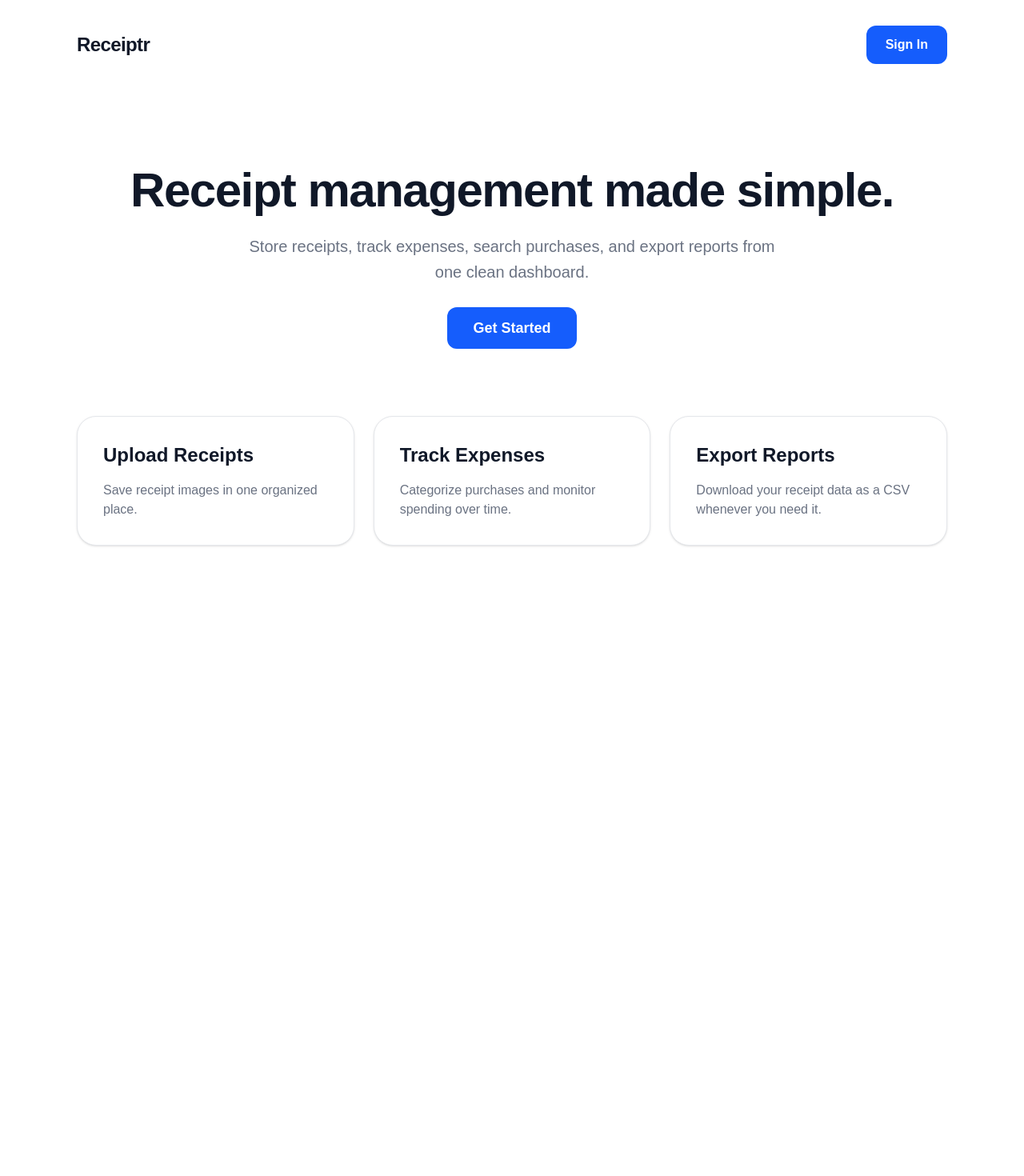
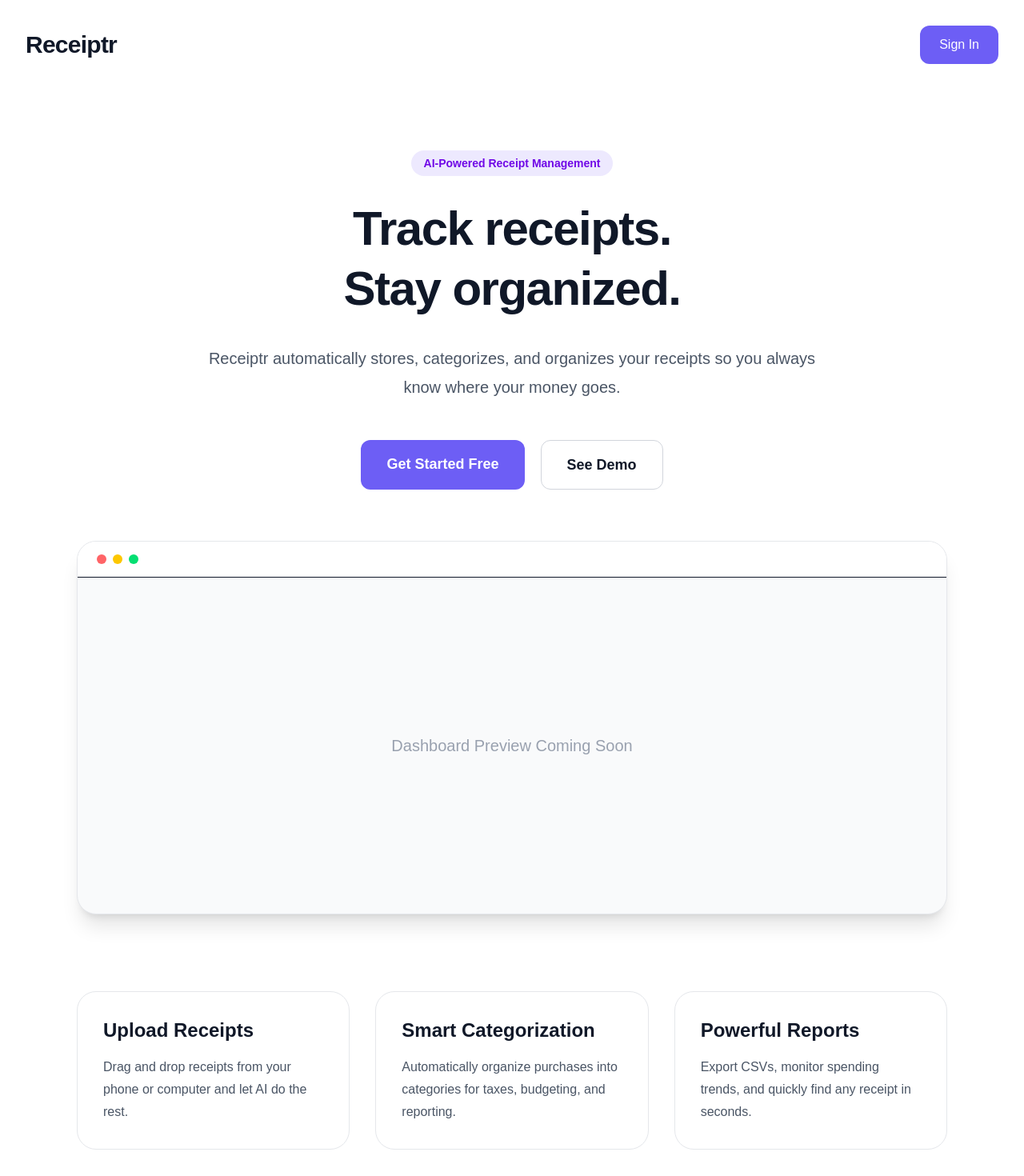
Before and after one commit to christianmvasquez/ReceiptVault, a Next.js app: page / in a window 1280 px wide. Shown: the top 1470 px of the page at 80% size. Before the commit the page ends 800 px from the top, so only its background shows below. Built offline with nearby package versions, Linux system fonts and the light colour scheme.

Commit message:
Update Receiptr homepage

```diff
--- a/app/page.tsx
+++ b/app/page.tsx
@@ -3,59 +3,118 @@ import Link from "next/link";
 export default function Home() {
   return (
     <main className="min-h-screen bg-white text-gray-900">
-      <nav className="mx-auto flex max-w-6xl items-center justify-between px-8 py-8">
-        <h1 className="text-2xl font-bold tracking-tight">Receiptr</h1>
+
+      {/* Navbar */}
+      <nav className="mx-auto flex max-w-7xl items-center justify-between px-8 py-8">
+        <h1 className="text-3xl font-bold tracking-tight">
+          Receiptr
+        </h1>
 
         <Link
           href="/login"
-          className="rounded-xl bg-blue-600 px-6 py-3 font-semibold text-white hover:bg-blue-700"
+          className="rounded-xl bg-[#6D5EF5] px-6 py-3 font-medium text-white transition hover:bg-[#5B4CF0]"
         >
           Sign In
         </Link>
       </nav>
 
-      <section className="mx-auto max-w-5xl px-8 py-24 text-center">
-        <h2 className="text-6xl font-bold tracking-tight">
-          Receipt management made simple.
+      {/* Hero */}
+      <section className="mx-auto max-w-6xl px-8 pt-20 pb-16 text-center">
+
+        <span className="rounded-full bg-violet-100 px-4 py-2 text-sm font-semibold text-violet-700">
+          AI-Powered Receipt Management
+        </span>
+
+        <h2 className="mt-8 text-6xl font-extrabold leading-tight tracking-tight">
+          Track receipts.
+          <br />
+          Stay organized.
         </h2>
 
-        <p className="mx-auto mt-6 max-w-2xl text-xl leading-8 text-gray-500">
-          Store receipts, track expenses, search purchases, and export reports
-          from one clean dashboard.
+        <p className="mx-auto mt-8 max-w-3xl text-xl leading-9 text-gray-600">
+          Receiptr automatically stores, categorizes, and organizes your
+          receipts so you always know where your money goes.
         </p>
 
-        <div className="mt-10">
+        <div className="mt-12 flex justify-center gap-5">
+
           <Link
             href="/login"
-            className="rounded-xl bg-blue-600 px-8 py-4 text-lg font-semibold text-white hover:bg-blue-700"
+            className="rounded-xl bg-[#6D5EF5] px-8 py-4 text-lg font-semibold text-white transition hover:bg-[#5B4CF0]"
           >
-            Get Started
+            Get Started Free
           </Link>
+
+          <button className="rounded-xl border border-gray-300 px-8 py-4 text-lg font-semibold hover:bg-gray-50">
+            See Demo
+          </button>
+
         </div>
+
       </section>
 
-      <section className="mx-auto grid max-w-6xl gap-6 px-8 pb-24 md:grid-cols-3">
-        <div className="rounded-3xl border border-gray-200 bg-white p-8 shadow-sm">
-          <h3 className="text-2xl font-semibold">Upload Receipts</h3>
-          <p className="mt-4 text-gray-500">
-            Save receipt images in one organized place.
-          </p>
+      {/* Dashboard Preview */}
+
+      <section className="mx-auto max-w-6xl px-8">
+
+        <div className="overflow-hidden rounded-3xl border border-gray-200 bg-gray-50 shadow-xl">
+
+          <div className="flex items-center gap-2 border-b bg-white px-6 py-4">
+            <div className="h-3 w-3 rounded-full bg-red-400"></div>
+            <div className="h-3 w-3 rounded-full bg-yellow-400"></div>
+            <div className="h-3 w-3 rounded-full bg-green-400"></div>
+          </div>
+
+          <div className="flex h-[420px] items-center justify-center text-gray-400 text-xl">
+            Dashboard Preview Coming Soon
+          </div>
+
         </div>
 
-        <div className="rounded-3xl border border-gray-200 bg-white p-8 shadow-sm">
-          <h3 className="text-2xl font-semibold">Track Expenses</h3>
-          <p className="mt-4 text-gray-500">
-            Categorize purchases and monitor spending over time.
+      </section>
+
+      {/* Features */}
+
+      <section className="mx-auto mt-24 grid max-w-6xl gap-8 px-8 pb-24 md:grid-cols-3">
+
+        <div className="rounded-3xl border border-gray-200 p-8 transition hover:-translate-y-2 hover:shadow-xl">
+
+          <h3 className="text-2xl font-bold">
+            Upload Receipts
+          </h3>
+
+          <p className="mt-4 leading-7 text-gray-600">
+            Drag and drop receipts from your phone or computer and let AI do the rest.
           </p>
+
         </div>
 
-        <div className="rounded-3xl border border-gray-200 bg-white p-8 shadow-sm">
-          <h3 className="text-2xl font-semibold">Export Reports</h3>
-          <p className="mt-4 text-gray-500">
-            Download your receipt data as a CSV whenever you need it.
+        <div className="rounded-3xl border border-gray-200 p-8 transition hover:-translate-y-2 hover:shadow-xl">
+
+          <h3 className="text-2xl font-bold">
+            Smart Categorization
+          </h3>
+
+          <p className="mt-4 leading-7 text-gray-600">
+            Automatically organize purchases into categories for taxes, budgeting, and reporting.
           </p>
+
         </div>
+
+        <div className="rounded-3xl border border-gray-200 p-8 transition hover:-translate-y-2 hover:shadow-xl">
+
+          <h3 className="text-2xl font-bold">
+            Powerful Reports
+          </h3>
+
+          <p className="mt-4 leading-7 text-gray-600">
+            Export CSVs, monitor spending trends, and quickly find any receipt in seconds.
+          </p>
+
+        </div>
+
       </section>
+
     </main>
   );
 }
```
